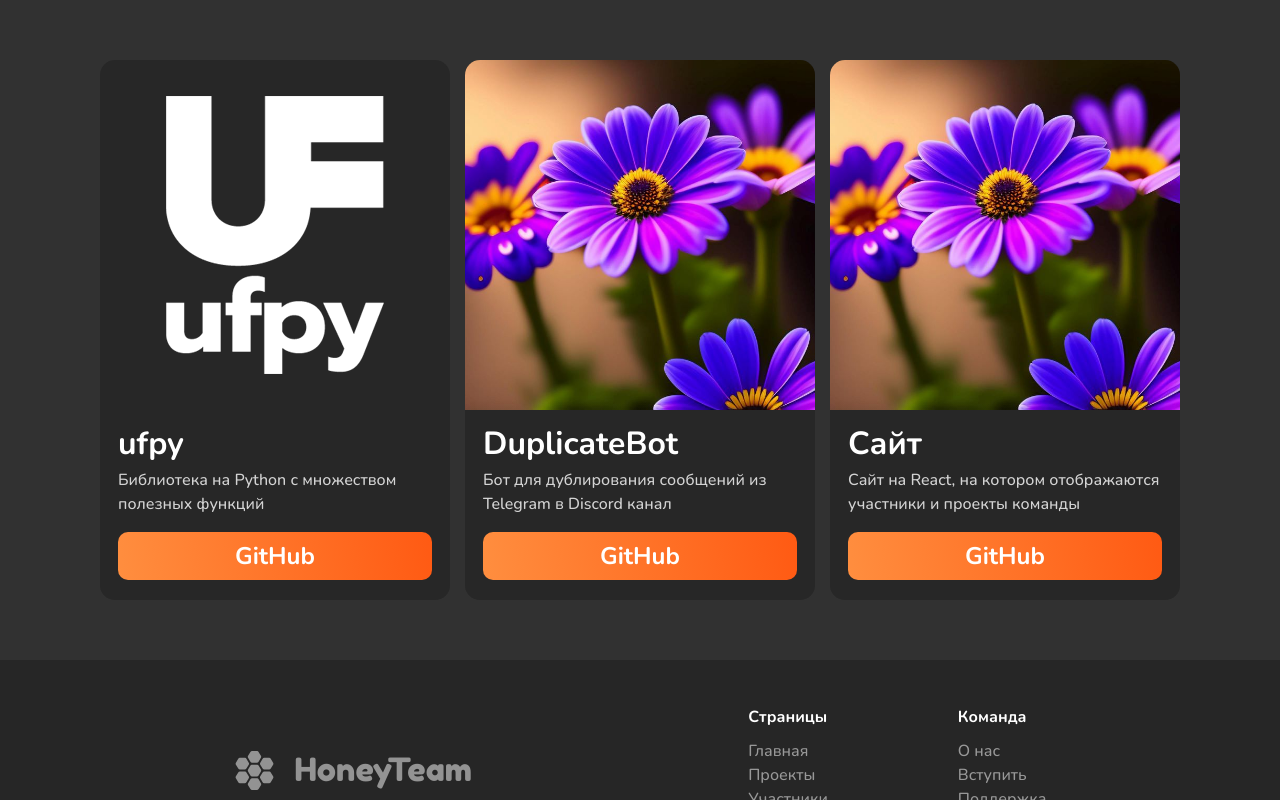
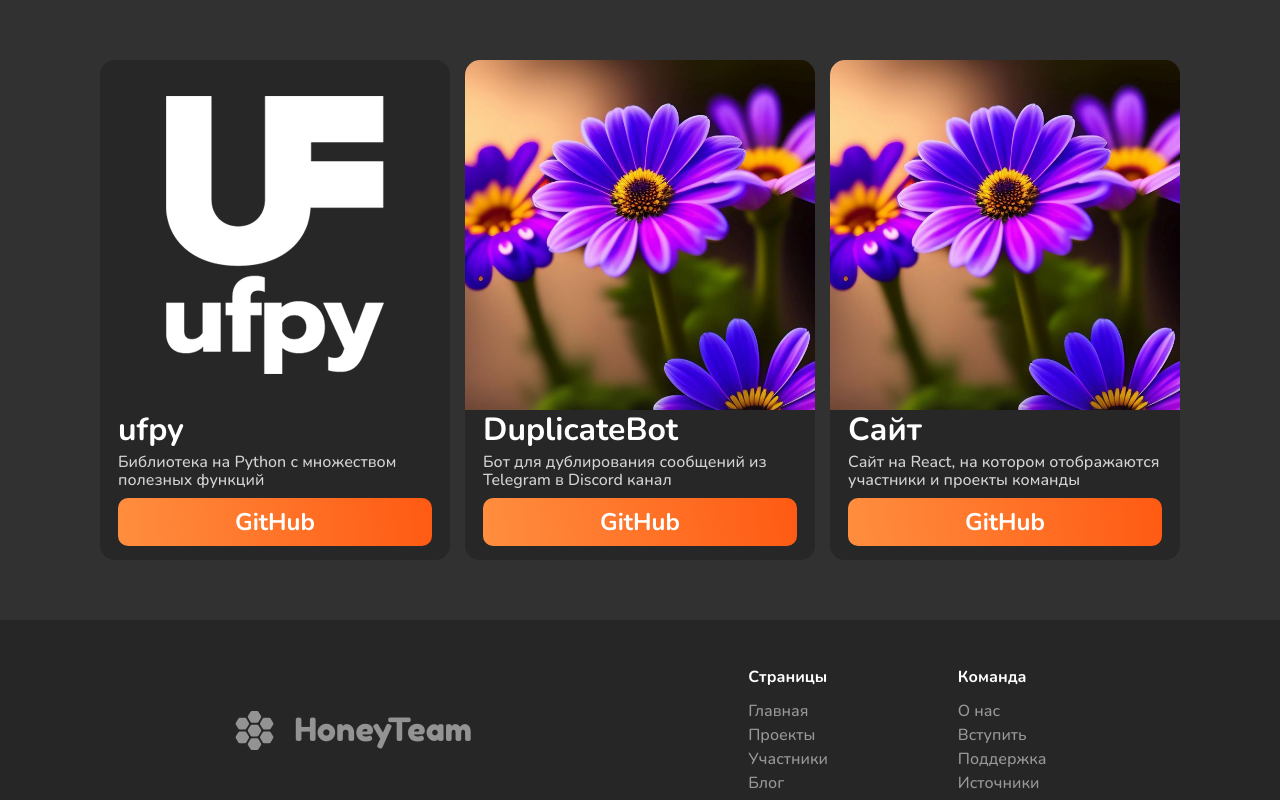
Before and after one commit to honey-team/honey-team.github.io, a React (Vite) app: page /projects in a window 1280 px wide. Shown: the part 424-1224 px from the top of the page. Built offline with nearby package versions, Linux system fonts and the light colour scheme.

Commit message:
buttons fixes

```diff
--- a/src/components/ProjectCard/ProjectCard.jsx
+++ b/src/components/ProjectCard/ProjectCard.jsx
@@ -28,7 +28,7 @@
           <a href={`https://github.com/honey-team/${project.gh}`}>
             <Button modificator={"flat-orange"}>GitHub</Button>
           </a>
-        </div>
+          </div>
       </div>
     </div>
   );
--- a/src/components/ProjectCard/ProjectCard.module.css
+++ b/src/components/ProjectCard/ProjectCard.module.css
@@ -1,6 +1,6 @@
 .project-card {
 	width: 350px;
-	height: 540px;
+	height: 500px;
 	background-color: #272727;
 	border-radius: 15px;
 	overflow: hidden;
@@ -25,26 +25,31 @@
 
 .project-card__info {
 	width: 100%;
-	height: 200px;
+	height: 180px;
 	position: absolute;
 	bottom: 0px;
 	z-index: 200;
 	background: linear-gradient(0deg, rgba(39, 39, 39, 0.9) 0%, rgba(39, 39, 39, 0) 100%);
-	padding: 20px 18px 16px 18px;
+	padding: 0 18px;
+	display: grid;
+	grid-template-rows: 35px 30px 8px 33px 12px 48px 14px;
 }
 
 .project-card__title {
 	font-size: 32px;
 	font-weight: 700;
+	grid-row: 2/3;
+	transform: translateY(-9px)
 }
 
 .project-card__description {
 	font-size: 16px;
 	font-weight: 500;
-	margin-bottom: 16px;
 	color: rgba(255, 255, 255, 0.8);
+	grid-row: 4/5;
+	line-height: 115%;
 }
 
 .project-card__button {
-	margin: auto auto 0px auto;
+	grid-row: 6/7;
 }
```
